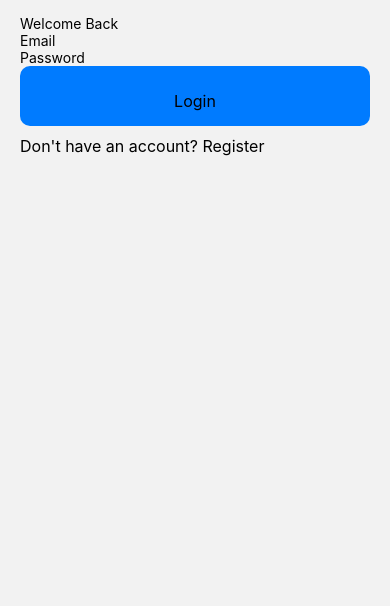
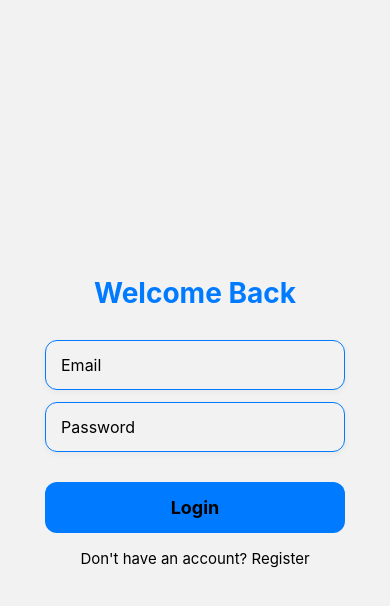
Before and after one commit to 17-01-2003/WritersFlow, a React Native app: screen /Dashboard in a window 390 px wide. Shown: the top 606 px of the page. Built offline with nearby package versions, Linux system fonts and the light colour scheme.

Commit message:
fixing UI for registration, login and dashboard (#8)
Updated layout for modern look
Included Blue and white colour scheme of the app for consistency.

```diff
--- a/src/components/screens/AuthorisationScreens/LoginScreen.js
+++ b/src/components/screens/AuthorisationScreens/LoginScreen.js
@@ -1,5 +1,13 @@
 import React, { useState } from "react";
-import { TextInput, StyleSheet, Text, TouchableOpacity } from "react-native";
+import {
+  TextInput,
+  StyleSheet,
+  Text,
+  TouchableOpacity,
+  KeyboardAvoidingView,
+  Platform,
+  View,
+} from "react-native";
 import { useNavigation } from "@react-navigation/native";
 import Screen from "../../Layout/Screen";
 import { COLOURS } from "../../../UI/COLOURS";
@@ -19,30 +27,38 @@ const LoginScreen = ({ setUser }) => {
 
   return (
     <Screen>
-      <Text style={StyleSheet.title}>Welcome Back</Text>
+      <KeyboardAvoidingView
+        style={styles.container}
+        behavior={Platform.OS === "ios" ? "padding" : "height"}
+      >
+        <Text style={styles.title}>Welcome Back</Text>
+
+        <View style={styles.inputGroup}>
           <TextInput
-        style={StyleSheet.input}
+            style={styles.input}
             placeholder="Email"
             placeholderTextColor={COLOURS.darkGray}
             value={email}
             onChangeText={setEmail}
           />
           <TextInput
-        style={StyleSheet.input}
+            style={styles.input}
             placeholder="Password"
             placeholderTextColor={COLOURS.darkGray}
             secureTextEntry
             value={password}
             onChangeText={setPassword}
           />
+        </View>
 
         <TouchableOpacity style={styles.button} onPress={handleLogin}>
-        <Text style={styles.linkText}>Login</Text>
+          <Text style={styles.buttonText}>Login</Text>
         </TouchableOpacity>
 
         <TouchableOpacity onPress={() => navigation.navigate("Register")}>
           <Text style={styles.linkText}>Don't have an account? Register</Text>
         </TouchableOpacity>
+      </KeyboardAvoidingView>
     </Screen>
   );
 };
@@ -51,32 +67,41 @@ const styles = StyleSheet.create({
   container: {
     flex: 1,
     justifyContent: "center",
-    alignItems: "center",
-    backgroundColor: COLOURS.white,
-    padding: 20,
+    paddingHorizontal: 25,
   },
   title: {
-    fontSize: 24,
+    fontSize: 28,
     fontWeight: "bold",
     color: COLOURS.primary,
+    textAlign: "center",
+    marginBottom: 30,
+  },
+  inputGroup: {
+    gap: 12,
     marginBottom: 20,
   },
   input: {
     width: "100%",
     height: 50,
+    backgroundColor: COLOURS.white,
     borderColor: COLOURS.primary,
     borderWidth: 1,
-    borderRadius: 10,
-    paddingHoriszontal: 15,
-    marginBottom: 15,
-    backgroundColor: COLOURS.lightGray,
+    borderRadius: 12,
+    paddingHorizontal: 15,
+    fontSize: 16,
+    color: COLOURS.darkGray,
+    shadowColor: "#000",
+    shadowOffset: { width: 0, height: 2 },
+    shadowOpacity: 0.05,
+    shadowRadius: 6,
+    elevation: 1,
   },
   button: {
-    width: "100%",
     backgroundColor: COLOURS.primary,
-    padding: 15,
-    borderRadius: 10,
+    paddingVertical: 15,
+    borderRadius: 12,
     alignItems: "center",
+    marginTop: 10,
   },
   buttonText: {
     color: COLOURS.white,
@@ -84,9 +109,10 @@ const styles = StyleSheet.create({
     fontWeight: "bold",
   },
   linkText: {
+    textAlign: "center",
     color: COLOURS.secondary,
-    fontSize: 16,
-    marginTop: 10,
+    fontSize: 15,
+    marginTop: 16,
   },
 });
 
--- a/src/components/screens/AuthorisationScreens/RegistrationScreen.js
+++ b/src/components/screens/AuthorisationScreens/RegistrationScreen.js
@@ -1,5 +1,13 @@
 import React, { useState } from "react";
-import { TextInput, TouchableOpacity, StyleSheet, Text } from "react-native";
+import {
+  TextInput,
+  TouchableOpacity,
+  StyleSheet,
+  Text,
+  KeyboardAvoidingView,
+  Platform,
+  View,
+} from "react-native";
 import { useNavigation } from "@react-navigation/native";
 import Screen from "../../Layout/Screen";
 import { COLOURS } from "../../../UI/COLOURS";
@@ -19,28 +27,38 @@ const RegistrationScreen = ({ setUser }) => {
 
   return (
     <Screen>
-      <Text style={StyleSheet.title}>Create an Account</Text>
+      <KeyboardAvoidingView
+        style={styles.container}
+        behavior={Platform.OS === "ios" ? "padding" : "height"}
+      >
+        <Text style={styles.title}>Create an Account</Text>
+
+        <View style={styles.inputGroup}>
           <TextInput
-        style={StyleSheet.input}
+            style={styles.input}
             placeholder="Email"
+            placeholderTextColor={COLOURS.darkGray}
             value={email}
             onChangeText={setEmail}
           />
           <TextInput
-        style={StyleSheet.input}
+            style={styles.input}
             placeholder="Password"
+            placeholderTextColor={COLOURS.darkGray}
             secureTextEntry
             value={password}
             onChangeText={setPassword}
           />
+        </View>
 
         <TouchableOpacity style={styles.button} onPress={handleRegister}>
-        <Text style={styles.linkText}>Sign Up</Text>
+          <Text style={styles.buttonText}>Sign Up</Text>
         </TouchableOpacity>
 
         <TouchableOpacity onPress={() => navigation.navigate("Login")}>
           <Text style={styles.linkText}>Already have an account? Login</Text>
         </TouchableOpacity>
+      </KeyboardAvoidingView>
     </Screen>
   );
 };
@@ -49,32 +67,41 @@ const styles = StyleSheet.create({
   container: {
     flex: 1,
     justifyContent: "center",
-    alignItems: "center",
-    backgroundColor: COLOURS.white,
-    padding: 20,
+    paddingHorizontal: 25,
   },
   title: {
-    fontSize: 24,
+    fontSize: 28,
     fontWeight: "bold",
     color: COLOURS.primary,
+    textAlign: "center",
+    marginBottom: 30,
+  },
+  inputGroup: {
+    gap: 12,
     marginBottom: 20,
   },
   input: {
     width: "100%",
     height: 50,
+    backgroundColor: COLOURS.white,
     borderColor: COLOURS.primary,
     borderWidth: 1,
-    borderRadius: 10,
-    paddingHoriszontal: 15,
-    marginBottom: 15,
-    backgroundColor: COLOURS.lightGray,
+    borderRadius: 12,
+    paddingHorizontal: 15,
+    fontSize: 16,
+    color: COLOURS.darkGray,
+    shadowColor: "#000",
+    shadowOffset: { width: 0, height: 2 },
+    shadowOpacity: 0.05,
+    shadowRadius: 6,
+    elevation: 1,
   },
   button: {
-    width: "100%",
     backgroundColor: COLOURS.primary,
-    padding: 15,
-    borderRadius: 10,
+    paddingVertical: 15,
+    borderRadius: 12,
     alignItems: "center",
+    marginTop: 10,
   },
   buttonText: {
     color: COLOURS.white,
@@ -82,8 +109,11 @@ const styles = StyleSheet.create({
     fontWeight: "bold",
   },
   linkText: {
+    textAlign: "center",
     color: COLOURS.secondary,
-    fontSize: 16,
-    marginTop: 10,
+    fontSize: 15,
+    marginTop: 16,
   },
 });
+
+export default RegistrationScreen;
--- a/src/components/screens/Dashboard/DashboardScreen.js
+++ b/src/components/screens/Dashboard/DashboardScreen.js
@@ -1,5 +1,11 @@
-import React, { useState } from "react";
-import { StyleSheet, Text, TouchableOpacity, View } from "react-native";
+import React from "react";
+import {
+  Text,
+  StyleSheet,
+  TouchableOpacity,
+  View,
+  ScrollView,
+} from "react-native";
 import { useNavigation } from "@react-navigation/native";
 import Screen from "../../Layout/Screen";
 import { COLOURS } from "../../../UI/COLOURS";
@@ -8,13 +14,12 @@ const DashboardScreen = ({ setUser }) => {
   const navigation = useNavigation();
 
   return (
-    <Screen>
+    <Screen scrollable>
+      <ScrollView contentContainerStyle={styles.container}>
         <Text style={styles.title}>Welcome to Your Writing Dashboard</Text>
         <Text style={styles.subtitle}>What would you like to do today?</Text>
 
-      <View style={styles.section}>
-        <Text style={styles.sectionTitle}>Writing tools</Text>
-        <View style={styles.cardContainer}>
+        <View style={styles.cardGroup}>
           <TouchableOpacity
             style={styles.card}
             onPress={() => navigation.navigate("WritingGoals")}
@@ -35,12 +40,7 @@ const DashboardScreen = ({ setUser }) => {
           >
             <Text style={styles.cardText}>✍️ Creative Prompts</Text>
           </TouchableOpacity>
-        </View>
-      </View>
 
-      <View style={styles.section}>
-        <Text style={styles.sectionTitle}>Project Management</Text>
-        <View style={styles.cardContainer}>
           <TouchableOpacity
             style={styles.card}
             onPress={() => navigation.navigate("ProjectList")}
@@ -55,71 +55,70 @@ const DashboardScreen = ({ setUser }) => {
             <Text style={styles.cardText}>➕ Create New Project</Text>
           </TouchableOpacity>
         </View>
-      </View>
 
         <TouchableOpacity
           style={styles.logoutButton}
           onPress={() => setUser(null)}
         >
-        <Text style={styles.logoutButtonText}>Logout</Text>
+          <Text style={styles.logoutText}>Logout</Text>
         </TouchableOpacity>
+      </ScrollView>
     </Screen>
   );
 };
 
 const styles = StyleSheet.create({
+  container: {
+    padding: 20,
+    paddingBottom: 40,
+    alignItems: "center",
+  },
   title: {
-    fontSize: 28,
+    fontSize: 26,
     fontWeight: "bold",
-    colour: COLOURS.primary,
+    color: COLOURS.primary,
     textAlign: "center",
-    marginBottom: 10,
+    marginBottom: 8,
   },
   subtitle: {
-    fontSize: 18,
-    colour: COLOURS.darkGray,
+    fontSize: 16,
+    color: COLOURS.darkGray,
     textAlign: "center",
+    marginBottom: 25,
+  },
+  cardGroup: {
+    width: "100%",
+    gap: 15,
     marginBottom: 20,
   },
-  section: {
-    marginBottom: 30,
-  },
-  sectionTitle: {
-    fontSize: 20,
-    fontWeight: "600",
-    colour: COLOURS.secondary,
-    marginBottom: 10,
-  },
-  cardContainer: {
-    flexDirection: "row",
-    flexWrap: "wrap",
-    justifyContent: "space-between",
-  },
   card: {
-    width: "48%",
-    backgroundColour: COLOURS.primary,
-    padding: 20,
-    borderRadius: 10,
-    marginBottom: 15,
+    backgroundColor: COLOURS.primary,
+    paddingVertical: 20,
+    borderRadius: 12,
     alignItems: "center",
+    shadowColor: "#000",
+    shadowOffset: { width: 0, height: 2 },
+    shadowOpacity: 0.08,
+    shadowRadius: 6,
+    elevation: 2,
   },
   cardText: {
-    colour: COLOURS.white,
-    fontSize: 16,
-    fontWeight: "bold",
-    textAlign: "center",
+    color: COLOURS.white,
+    fontSize: 18,
+    fontWeight: "600",
   },
   logoutButton: {
-    marginTop: 20,
-    backgroundColour: COLOURS.secondary,
-    padding: 15,
+    marginTop: 10,
+    backgroundColor: COLOURS.secondary,
+    paddingVertical: 15,
+    paddingHorizontal: 40,
     borderRadius: 10,
-    alignItems: "center",
   },
-  logoutButtonText: {
-    colour: COLOURS.white,
-    fontSize: 18,
+  logoutText: {
+    color: COLOURS.white,
+    fontSize: 16,
     fontWeight: "bold",
   },
 });
+
 export default DashboardScreen;
```
Lines whose indentation alone changed are shown as unchanged.
